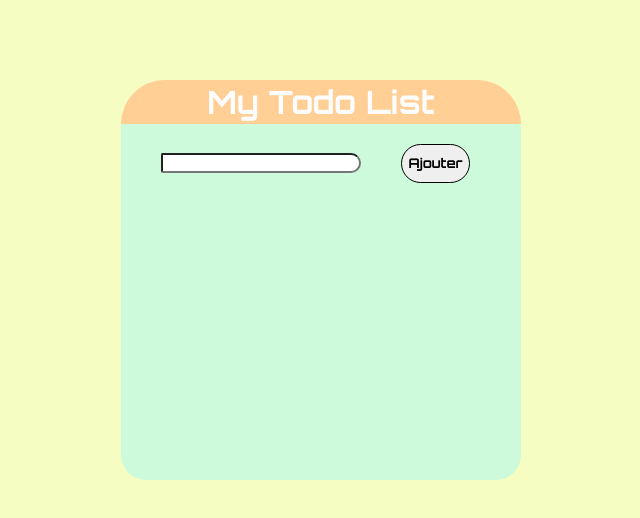
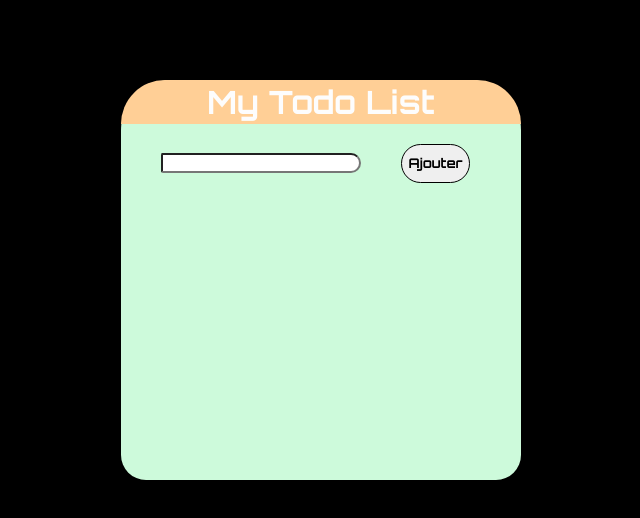
Before and after one commit to Patatonique/todolist, a React (Vite) app: page / in a window 1280 px wide. Shown: the top 518 px of the page, without its empty margins (319-959 px from the left). Built offline with nearby package versions, Linux system fonts and the light colour scheme.

Commit message:
Ready to Build

```diff
--- a/src/App.css
+++ b/src/App.css
@@ -17,7 +17,7 @@
 }
 
 body{
-  background-color: var(--jauneclair);
+  background-color: black;
 }
 
 .titre{
```
